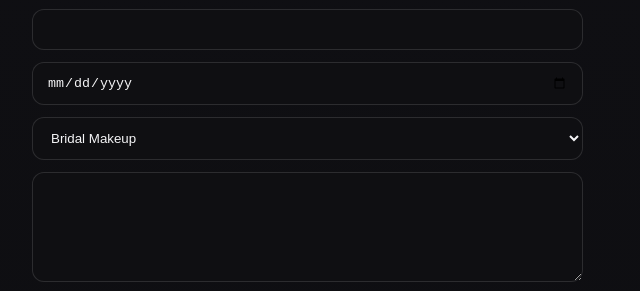
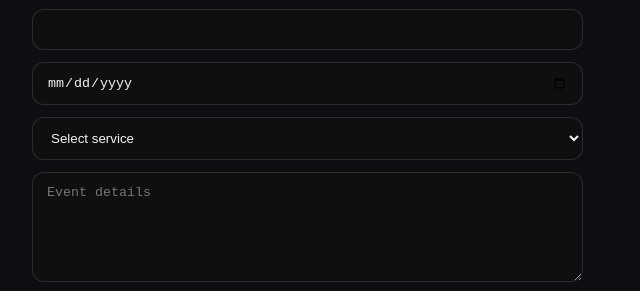
Before and after one commit to balachandarkumar05/sonal-makeover-studio, a plain HTML site: page index.html in a window 1280 px wide. Shown: the part 3020-3311 px from the top of the page, 48-688 px from the left. Drawn offline with Linux system fonts and the light colour scheme.

Commit message:
Added Makeup Type and message place holder

```diff
--- a/index.html
+++ b/index.html
@@ -544,9 +544,12 @@
             <input name="email" type="email" required />
             <input name="eventDate" type="date" required />
             <select name="service" required>
+              <option value="">Select service</option>
               <option value="Bridal Makeup">Bridal Makeup</option>
+              <option value="Party Makeup">Party Makeup</option>
+              <option value="Engagement Makeup">Engagement Makeup</option>
             </select>
-            <textarea name="message" required></textarea>
+            <textarea name="message" placeholder="Event details" required></textarea>
 
             <input type="hidden" name="page" />
             <input type="hidden" name="userAgent" />
```
